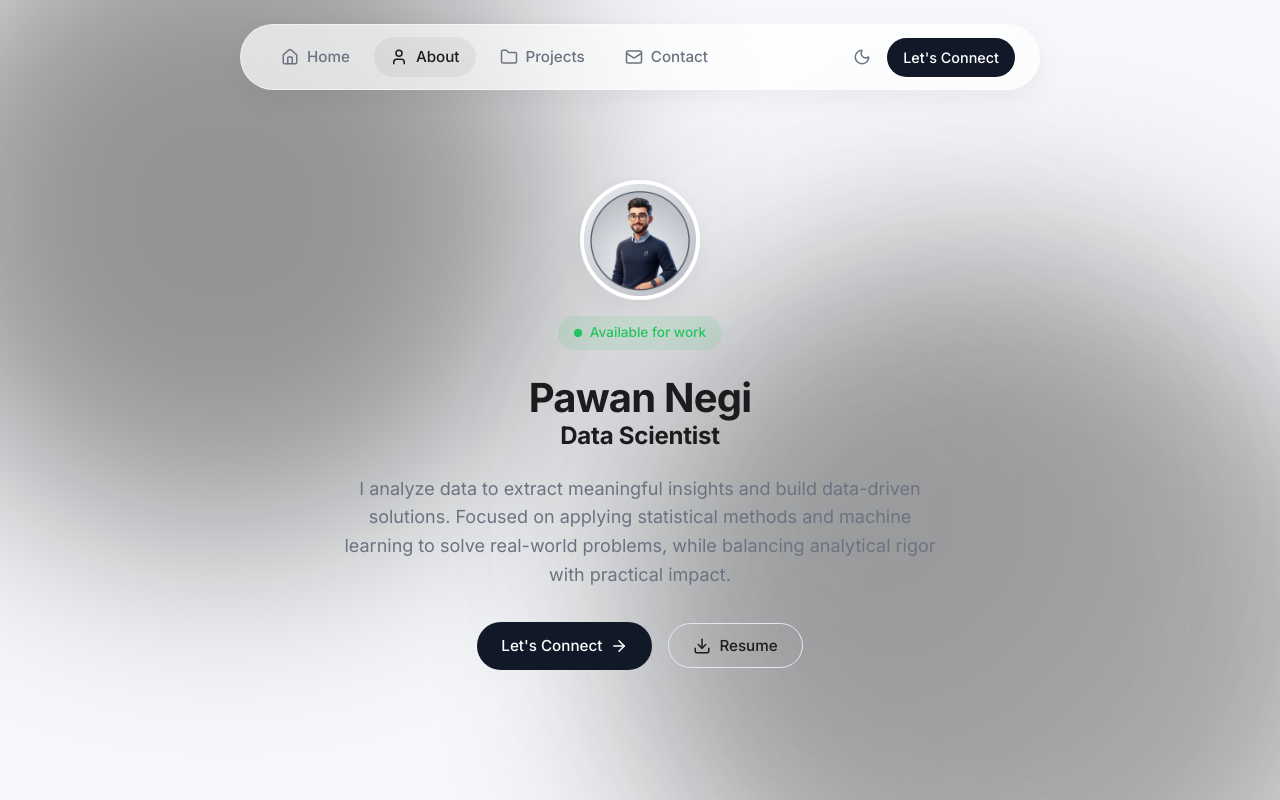
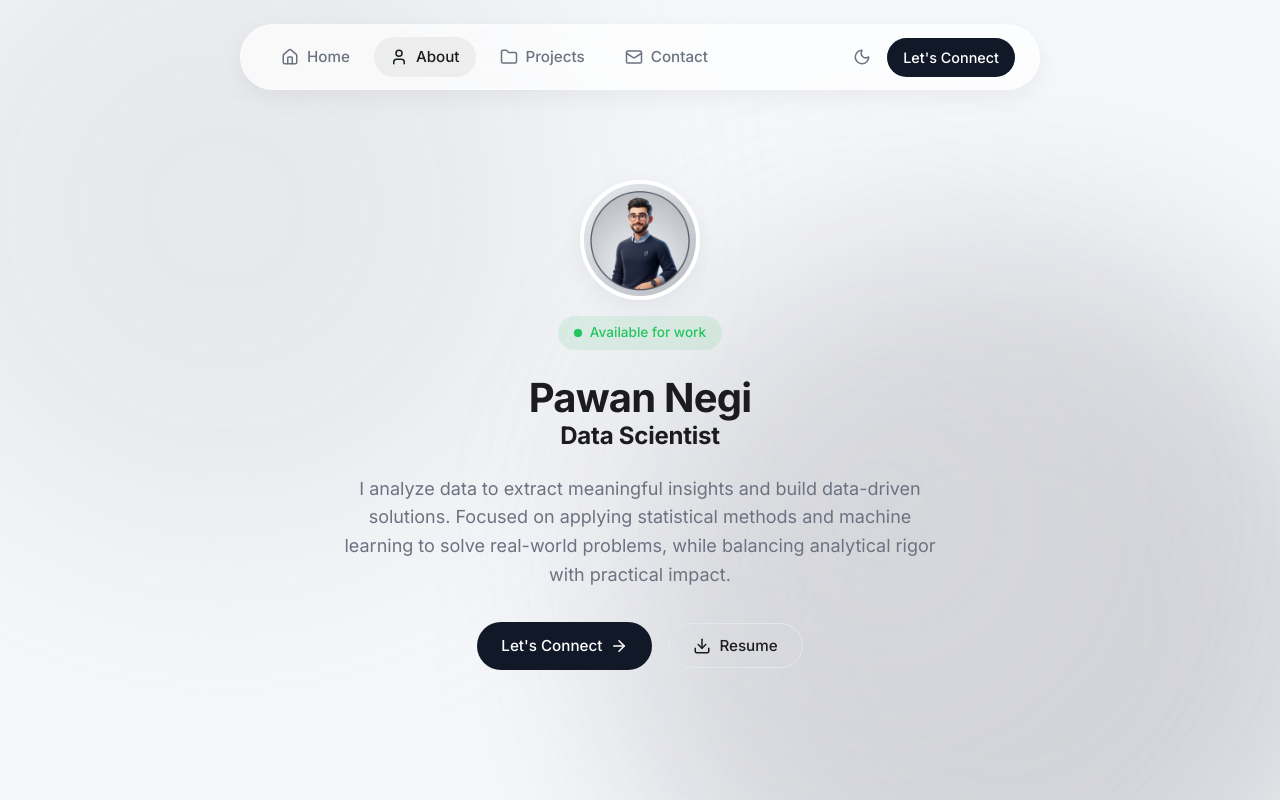
Before and after one commit to pawannegii/MyPortfolio, a React app: page / in a window 1280 px wide. Shown: the top 800 px of the page. Built offline with nearby package versions, Linux system fonts and the light colour scheme; the HTML template or start-up script is replaced by a standard one.

Commit message:
Soften light theme background blobs

```diff
--- a/src/index.css
+++ b/src/index.css
@@ -17,9 +17,9 @@
   --border-radius-sm: 12px;
   --border-radius-full: 9999px;
   --transition: all 0.3s cubic-bezier(0.25, 0.8, 0.25, 1);
-  --blob-1: #000000;
-  --blob-2: #333333;
-  --blob-3: #666666;
+  --blob-1: #D4D4D8;
+  --blob-2: #A1A1AA;
+  --blob-3: #E4E4E7;
 }
 
 [data-theme="dark"] {
```
